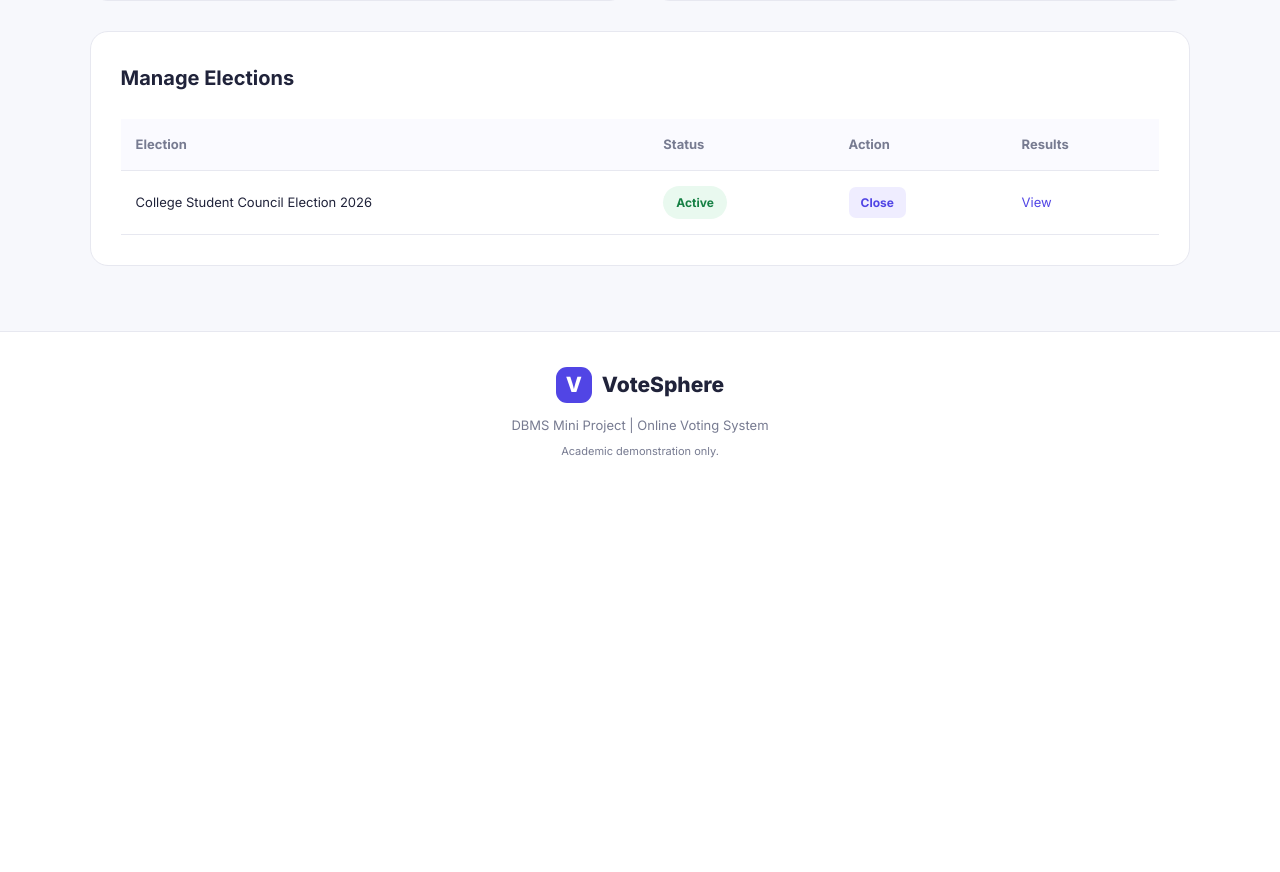
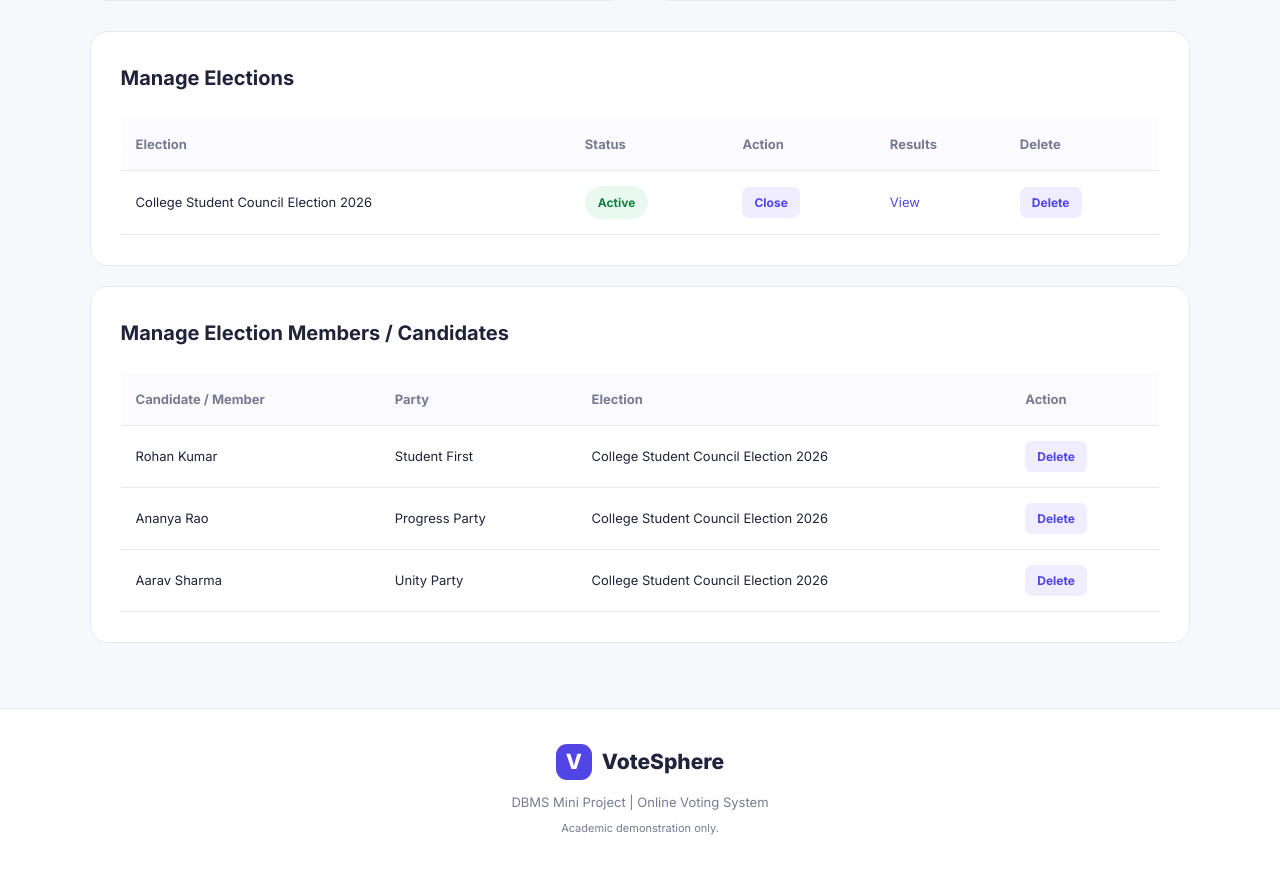
Before and after one commit to shankargl/dbmsvotiing, a Flask app: page /admin in a window 1280 px wide. Shown: the part 871-1743 px from the top of the page. Before the commit the page ends 1329 px from the top, so only its background shows below. Run offline with Flask 3, Linux system fonts and the light colour scheme; the visitor is signed in with stand-in values (Sample User, id 1); data comes from the database, SQL or seed files in the repository.

Commit message:
update file

```diff
--- a/app.py
+++ b/app.py
@@ -1,4 +1,3 @@
-
 import os
 import sqlite3
 from functools import wraps
@@ -83,7 +82,7 @@ def init_db():
         )
     """)
 
-    # Create default administrator
+    # Create default administrator if it does not already exist.
     cursor.execute("""
         INSERT OR IGNORE INTO voters
         (voter_id, name, password, role)
@@ -95,7 +94,7 @@ def init_db():
         "admin"
     ))
 
-    # Create demo voters
+    # Create demo voters if they do not already exist.
     demo_voters = [
         ("V001", "Rahul", "123456", "voter"),
         ("V002", "Priya", "123456", "voter"),
@@ -116,7 +115,7 @@ def init_db():
             voter[3]
         ))
 
-    # Create sample election if it does not exist
+    # Create the sample election only if it does not exist.
     cursor.execute("""
         SELECT election_id
         FROM elections
@@ -136,13 +135,13 @@ def init_db():
 
         election_id = cursor.lastrowid
 
-        candidates = [
+        sample_candidates = [
             ("Aarav Sharma", "Unity Party"),
             ("Ananya Rao", "Progress Party"),
             ("Rohan Kumar", "Student First")
         ]
 
-        for candidate in candidates:
+        for candidate in sample_candidates:
             cursor.execute("""
                 INSERT INTO candidates
                 (name, party, election_id)
@@ -210,11 +209,12 @@ def home():
             SELECT *
             FROM candidates
             WHERE election_id = ?
+            ORDER BY candidate_id
         """, (active_election["election_id"],)).fetchall()
 
     already_voted = False
 
-    if "voter_id" in session and active_election:
+    if session.get("role") == "voter" and active_election:
         vote = conn.execute("""
             SELECT vote_id
             FROM votes
@@ -234,7 +234,9 @@ def home():
         elections=elections,
         active_election=active_election,
         candidates=candidates,
-        already_voted=already_voted
+        already_voted=already_voted,
+        show_admin=False,
+        show_results=False
     )
 
 
@@ -297,6 +299,7 @@ def login():
     conn.close()
 
     if voter and check_password_hash(voter["password"], password):
+        session.clear()
         session["voter_id"] = voter["voter_id"]
         session["name"] = voter["name"]
         session["role"] = voter["role"]
@@ -378,9 +381,11 @@ def cast_vote():
     return redirect(url_for("home"))
 
 
-# ---------------- RESULTS ----------------
+# ---------------- RESULTS (ADMIN ONLY) ----------------
 
 @app.route("/results")
+@login_required
+@admin_required
 def results():
     conn = get_db()
 
@@ -417,13 +422,11 @@ def results():
                 LEFT JOIN votes v
                     ON c.candidate_id = v.candidate_id
                 WHERE c.election_id = ?
-                GROUP BY c.candidate_id
-                ORDER BY vote_count DESC
+                GROUP BY c.candidate_id, c.name, c.party
+                ORDER BY vote_count DESC, c.name ASC
             """, (selected_id,)).fetchall()
 
-            total_votes = sum(
-                row["vote_count"] for row in results_data
-            )
+            total_votes = sum(row["vote_count"] for row in results_data)
 
     conn.close()
 
@@ -433,6 +436,7 @@ def results():
         active_election=None,
         candidates=[],
         already_voted=False,
+        show_admin=False,
         show_results=True,
         selected_election=selected_election,
         results_data=results_data,
@@ -470,6 +474,18 @@ def admin():
         FROM candidates
     """).fetchone()["total"]
 
+    all_candidates = conn.execute("""
+        SELECT
+            c.candidate_id,
+            c.name,
+            c.party,
+            c.election_id,
+            e.title AS election_title
+        FROM candidates c
+        JOIN elections e ON e.election_id = c.election_id
+        ORDER BY c.candidate_id DESC
+    """).fetchall()
+
     conn.close()
 
     return render_template(
@@ -479,9 +495,11 @@ def admin():
         candidates=[],
         already_voted=False,
         show_admin=True,
+        show_results=False,
         voters_count=voters_count,
         votes_count=votes_count,
-        candidates_count=candidates_count
+        candidates_count=candidates_count,
+        all_candidates=all_candidates
     )
 
 
@@ -570,10 +588,7 @@ def toggle_election(election_id):
     """, (election_id,)).fetchone()
 
     if election:
-        new_status = (
-            "Closed" if election["status"] == "Active"
-            else "Active"
-        )
+        new_status = "Closed" if election["status"] == "Active" else "Active"
 
         conn.execute("""
             UPDATE elections
@@ -582,10 +597,85 @@ def toggle_election(election_id):
         """, (new_status, election_id))
 
         conn.commit()
+        flash("Election status updated.", "success")
+    else:
+        flash("Election not found.", "error")
 
     conn.close()
+    return redirect(url_for("admin"))
 
-    flash("Election status updated.", "success")
+
+# ---------------- DELETE ELECTION ----------------
+
+@app.route("/admin/delete-election/<int:election_id>", methods=["POST"])
+@login_required
+@admin_required
+def delete_election(election_id):
+    conn = get_db()
+
+    election = conn.execute("""
+        SELECT election_id
+        FROM elections
+        WHERE election_id = ?
+    """, (election_id,)).fetchone()
+
+    if not election:
+        conn.close()
+        flash("Election not found.", "error")
+        return redirect(url_for("admin"))
+
+    try:
+        # Remove dependent rows first because the existing votes table
+        # does not declare ON DELETE CASCADE for its foreign keys.
+        conn.execute("DELETE FROM votes WHERE election_id = ?", (election_id,))
+        conn.execute("DELETE FROM candidates WHERE election_id = ?", (election_id,))
+        conn.execute("DELETE FROM elections WHERE election_id = ?", (election_id,))
+        conn.commit()
+        flash("Election, candidates, and related votes deleted successfully.", "success")
+
+    except sqlite3.Error:
+        conn.rollback()
+        flash("Could not delete the election. Please try again.", "error")
+
+    finally:
+        conn.close()
+
+    return redirect(url_for("admin"))
+
+
+# ---------------- DELETE CANDIDATE / ELECTION MEMBER ----------------
+
+@app.route("/admin/delete-candidate/<int:candidate_id>", methods=["POST"])
+@login_required
+@admin_required
+def delete_candidate(candidate_id):
+    conn = get_db()
+
+    candidate = conn.execute("""
+        SELECT candidate_id
+        FROM candidates
+        WHERE candidate_id = ?
+    """, (candidate_id,)).fetchone()
+
+    if not candidate:
+        conn.close()
+        flash("Candidate/member not found.", "error")
+        return redirect(url_for("admin"))
+
+    try:
+        # Remove votes for this candidate before deleting the candidate.
+        conn.execute("DELETE FROM votes WHERE candidate_id = ?", (candidate_id,))
+        conn.execute("DELETE FROM candidates WHERE candidate_id = ?", (candidate_id,))
+        conn.commit()
+        flash("Candidate/member and related votes deleted successfully.", "success")
+
+    except sqlite3.Error:
+        conn.rollback()
+        flash("Could not delete the candidate/member. Please try again.", "error")
+
+    finally:
+        conn.close()
+
     return redirect(url_for("admin"))
 
 
--- a/templates/index.html
+++ b/templates/index.html
@@ -1,17 +1,15 @@
-
 <!DOCTYPE html>
 <html lang="en">
+
 <head>
     <meta charset="UTF-8">
     <meta name="viewport" content="width=device-width, initial-scale=1.0">
 
     <title>VoteSphere | Online Voting System</title>
 
-    <link rel="stylesheet"
-          href="{{ url_for('static', filename='style.css') }}">
+    <link rel="stylesheet" href="{{ url_for('static', filename='style.css') }}">
 
-    <script src="{{ url_for('static', filename='script.js') }}"
-            defer></script>
+    <script src="{{ url_for('static', filename='script.js') }}" defer></script>
 </head>
 
 <body>
@@ -24,9 +22,9 @@
 
         <nav>
             <a href="/">Home</a>
-        <a href="/results">Results</a>
 
             {% if session.get('role') == 'admin' %}
+            <a href="/results">Results</a>
             <a href="/admin">Admin Dashboard</a>
             {% endif %}
 
@@ -180,13 +178,9 @@
 
             {% else %}
 
-                        <form action="/vote"
-                              method="POST"
-                              id="votingForm">
+            <form action="/vote" method="POST" id="votingForm">
 
-                            <input type="hidden"
-                                   name="election_id"
-                                   value="{{ active_election['election_id'] }}">
+                <input type="hidden" name="election_id" value="{{ active_election['election_id'] }}">
 
                 <div class="candidate-grid">
 
@@ -194,10 +188,7 @@
 
                     <label class="candidate-card">
 
-                                        <input type="radio"
-                                               name="candidate_id"
-                                               value="{{ candidate['candidate_id'] }}"
-                                               required>
+                        <input type="radio" name="candidate_id" value="{{ candidate['candidate_id'] }}" required>
 
                         <div class="candidate-avatar">
                             {{ candidate['name'][0] }}
@@ -213,10 +204,17 @@
 
                     </label>
 
+                    {% else %}
+
+                    <div class="notice">
+                        No candidates have been added to this election yet.
+                    </div>
+
                     {% endfor %}
 
                 </div>
 
+                {% if candidates %}
                 <div class="vote-action">
 
                     <p>
@@ -224,12 +222,12 @@
                         after submitting.
                     </p>
 
-                                <button type="submit"
-                                        class="primary-button">
+                    <button type="submit" class="primary-button">
                         Submit Vote →
                     </button>
 
                 </div>
+                {% endif %}
 
             </form>
 
@@ -299,17 +297,11 @@
 
                         <label>Voter ID</label>
 
-                            <input type="text"
-                                   name="voter_id"
-                                   placeholder="Enter voter ID"
-                                   required>
+                        <input type="text" name="voter_id" placeholder="Enter voter ID" required>
 
                         <label>Password</label>
 
-                            <input type="password"
-                                   name="password"
-                                   placeholder="Enter password"
-                                   required>
+                        <input type="password" name="password" placeholder="Enter password" required>
 
                         <button class="primary-button full-width">
                             Login
@@ -328,24 +320,15 @@
 
                         <label>Voter ID</label>
 
-                            <input type="text"
-                                   name="voter_id"
-                                   placeholder="Create unique voter ID"
-                                   required>
+                        <input type="text" name="voter_id" placeholder="Create unique voter ID" required>
 
                         <label>Full Name</label>
 
-                            <input type="text"
-                                   name="name"
-                                   placeholder="Enter your name"
-                                   required>
+                        <input type="text" name="name" placeholder="Enter your name" required>
 
                         <label>Password</label>
 
-                            <input type="password"
-                                   name="password"
-                                   minlength="6"
-                                   placeholder="Minimum 6 characters"
+                        <input type="password" name="password" minlength="6" placeholder="Minimum 6 characters"
                             required>
 
                         <button class="secondary-button full-width">
@@ -403,15 +386,11 @@
 
                     <h3>Create Election</h3>
 
-                    <form action="/admin/add-election"
-                          method="POST">
+                    <form action="/admin/add-election" method="POST">
 
                         <label>Election Title</label>
 
-                        <input type="text"
-                               name="title"
-                               placeholder="Enter election name"
-                               required>
+                        <input type="text" name="title" placeholder="Enter election name" required>
 
                         <label>Status</label>
 
@@ -433,22 +412,15 @@
 
                     <h3>Add Candidate</h3>
 
-                    <form action="/admin/add-candidate"
-                          method="POST">
+                    <form action="/admin/add-candidate" method="POST">
 
                         <label>Candidate Name</label>
 
-                        <input type="text"
-                               name="name"
-                               placeholder="Candidate name"
-                               required>
+                        <input type="text" name="name" placeholder="Candidate name" required>
 
                         <label>Political Party</label>
 
-                        <input type="text"
-                               name="party"
-                               placeholder="Party name"
-                               required>
+                        <input type="text" name="party" placeholder="Party name" required>
 
                         <label>Select Election</label>
 
@@ -458,6 +430,12 @@
 
                             <option value="{{ election['election_id'] }}">
                                 {{ election['title'] }}
+                            </option>
+
+                            {% else %}
+
+                            <option value="" disabled selected>
+                                Create an election first
                             </option>
 
                             {% endfor %}
@@ -489,6 +467,7 @@
                                 <th>Status</th>
                                 <th>Action</th>
                                 <th>Results</th>
+                                <th>Delete</th>
                             </tr>
                         </thead>
 
@@ -508,8 +487,7 @@
 
                                 <td>
 
-                                        <form action="/admin/toggle-election/{{ election['election_id'] }}"
-                                              method="POST">
+                                    <form action="/admin/toggle-election/{{ election['election_id'] }}" method="POST">
 
                                         <button class="small-button">
                                             {% if election['status'] == 'Active' %}
@@ -529,6 +507,73 @@
                                     </a>
                                 </td>
 
+                                <td>
+                                    <form action="/admin/delete-election/{{ election['election_id'] }}" method="POST"
+                                        onsubmit="return confirm('Delete this election, all its candidates, and all votes recorded in it? This action cannot be undone.');">
+                                        <button type="submit" class="small-button">
+                                            Delete
+                                        </button>
+                                    </form>
+                                </td>
+
+                            </tr>
+
+                            {% else %}
+
+                            <tr>
+                                <td colspan="5">No elections have been created.</td>
+                            </tr>
+
+                            {% endfor %}
+
+                        </tbody>
+
+                    </table>
+
+                </div>
+
+            </div>
+
+
+            <div class="auth-card election-management">
+
+                <h3>Manage Election Members / Candidates</h3>
+
+                <div class="table-wrapper">
+
+                    <table>
+
+                        <thead>
+                            <tr>
+                                <th>Candidate / Member</th>
+                                <th>Party</th>
+                                <th>Election</th>
+                                <th>Action</th>
+                            </tr>
+                        </thead>
+
+                        <tbody>
+
+                            {% for candidate in all_candidates %}
+
+                            <tr>
+                                <td>{{ candidate['name'] }}</td>
+                                <td>{{ candidate['party'] }}</td>
+                                <td>{{ candidate['election_title'] }}</td>
+                                <td>
+                                    <form action="/admin/delete-candidate/{{ candidate['candidate_id'] }}" method="POST"
+                                        onsubmit="return confirm('Delete this candidate/member and all votes given to them? This action cannot be undone.');">
+                                        <button type="submit" class="small-button">
+                                            Delete
+                                        </button>
+                                    </form>
+                                </td>
+                            </tr>
+
+                            {% else %}
+
+                            <tr>
+                                <td colspan="4">No candidates or members found.</td>
                             </tr>
 
                             {% endfor %}
@@ -544,7 +589,7 @@
         </section>
 
 
-    <!-- RESULTS PAGE -->
+        <!-- RESULTS PAGE: THE SERVER ROUTE ALLOWS ADMINS ONLY -->
 
         {% elif show_results %}
 
@@ -554,28 +599,23 @@
                 <div>
                     <span class="eyebrow">ELECTION STATISTICS</span>
                     <h2>Election Results</h2>
-                    <p>Vote counts for each candidate.</p>
+                    <p>Vote counts for each candidate. This page is visible only to administrators.</p>
                 </div>
             </div>
 
 
             {% if elections %}
 
-                <form action="/results"
-                      method="GET"
-                      class="result-filter">
+            <form action="/results" method="GET" class="result-filter">
 
                 <label>Select Election</label>
 
-                    <select name="election_id"
-                            onchange="this.form.submit()">
+                <select name="election_id" onchange="this.form.submit()">
 
                     {% for election in elections %}
 
-                            <option value="{{ election['election_id'] }}"
-                                {% if selected_election and selected_election['election_id'] == election['election_id'] %}
-                                    selected
-                                {% endif %}>
+                    <option value="{{ election['election_id'] }}" {% if selected_election and
+                        selected_election['election_id']==election['election_id'] %} selected {% endif %}>
 
                         {{ election['title'] }}
 
@@ -642,12 +682,17 @@
 
                     <div class="progress-track">
 
-                                <div class="progress-bar"
-                                     style="width: {{ percentage }}%">
+                        <div class="progress-bar" style="width: {{ percentage }}%">
                         </div>
 
                     </div>
 
+                </div>
+
+                {% else %}
+
+                <div class="notice">
+                    No candidates are registered for this election.
                 </div>
 
                 {% endfor %}
@@ -695,4 +740,5 @@
     </footer>
 
 </body>
+
 </html>
```
Lines whose indentation alone changed are shown as unchanged.
